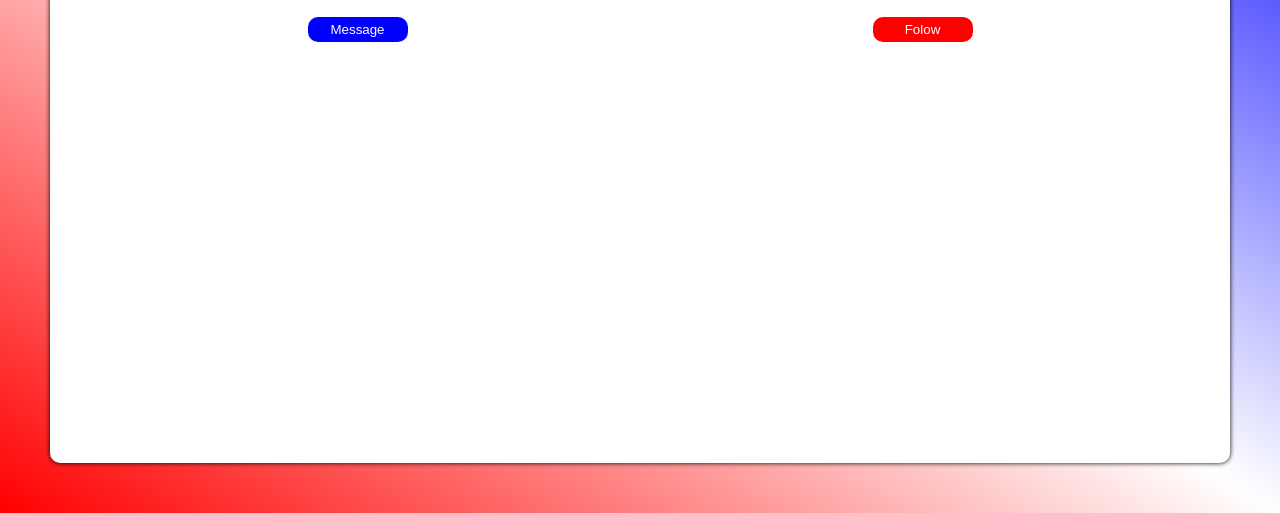
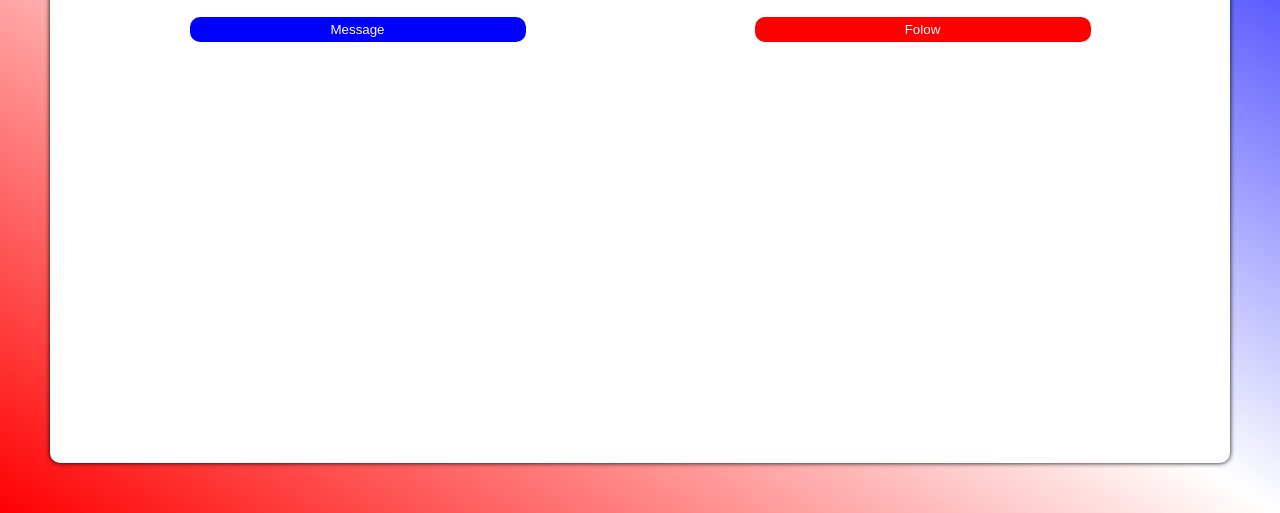
Before and after one commit to Prakhar-Garg7/css_battles_ps2, a plain HTML site: page ps2/index.html in a window 1280 px wide. Shown: the part 287-800 px from the top of the page. Drawn offline with Linux system fonts and the light colour scheme.

Commit message:
Update style.css

```diff
--- a/ps2/style.css
+++ b/ps2/style.css
@@ -57,7 +57,7 @@
           gap: 10px;
 }
 .list3 button{
-          width: 100px;
+          width: 30%;
           height: 25px;
           border-radius: 10px;
           outline: none;
```
